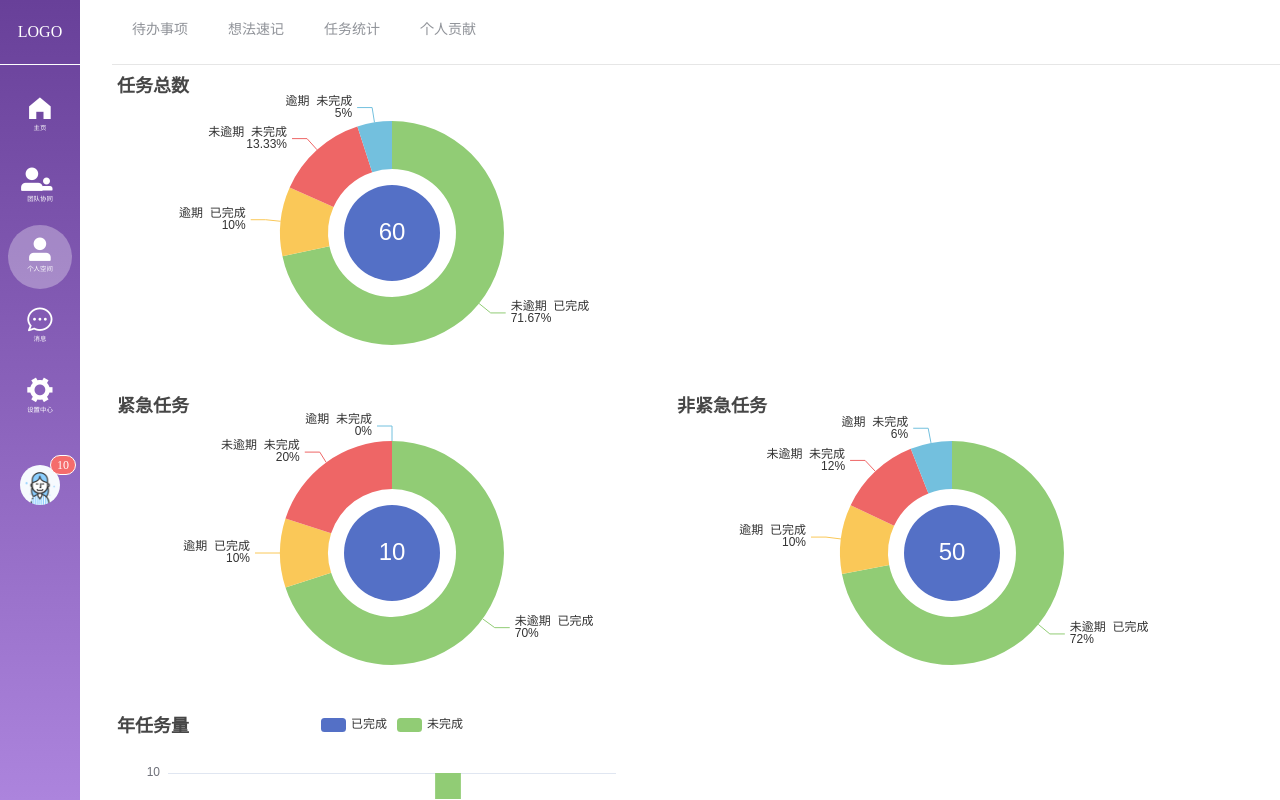
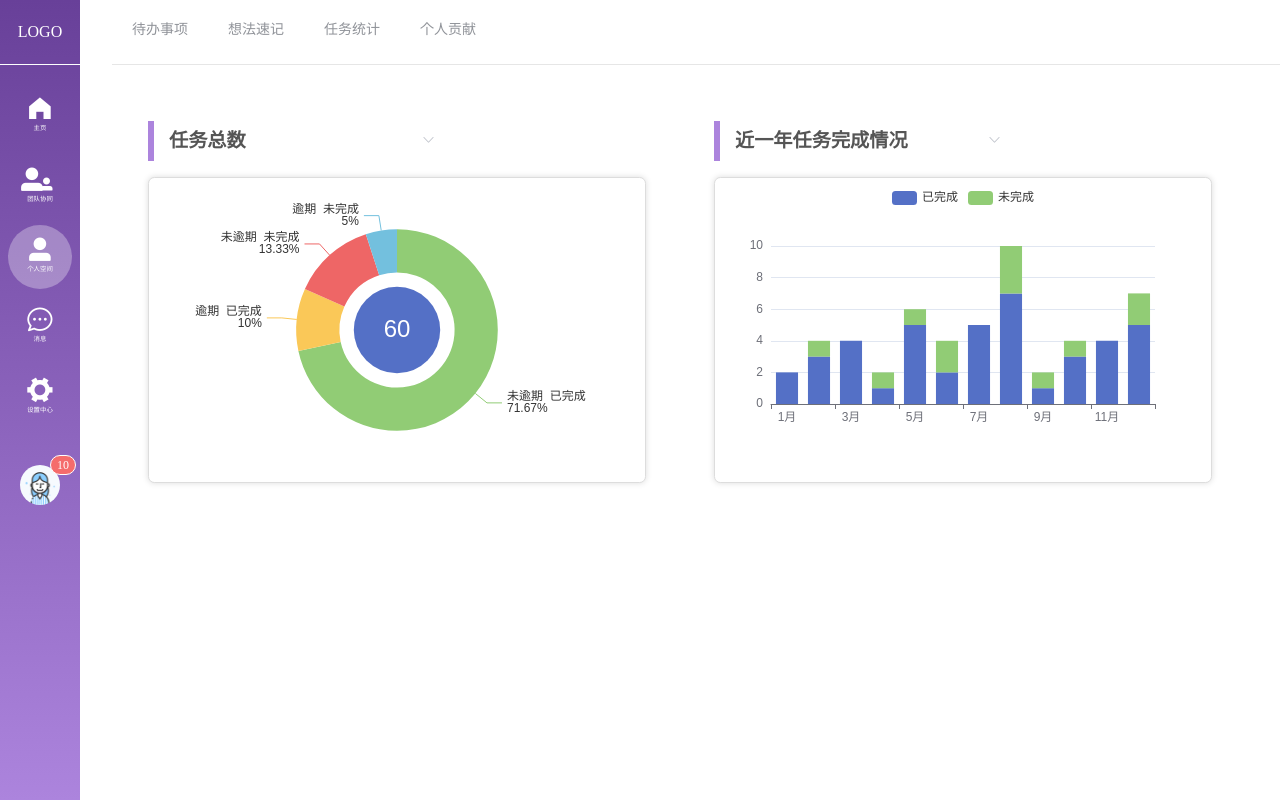
Before and after one commit to limengyun123/vue-knowledge-synergy, a Vue app: page /common/individual/taskStats in a window 1280 px wide. Built offline with nearby package versions, Linux system fonts and the light colour scheme.

Commit message:
个人空间的任务统计

```diff
--- a/src/api/profile.js
+++ b/src/api/profile.js
@@ -11,3 +11,7 @@ export const changeInfoApi = oldInfo=>{
 export const getNotificationsApi = param=>{
     return axios.post('http://localhost:8080/profile/getNotifications',param);
 }
+
+export const readNotificationApi = param =>{
+    return Promise.resolve(1);
+}
--- a/src/mock/profile.js
+++ b/src/mock/profile.js
@@ -1,5 +1,5 @@
 const notices = [
-    {id:1, content:"刘志强邀请您加入‘课程管理系统开发项目组’团队", createTime: '2021/03/30 14:24', status: false},
+    {id:1, content:"刘志强邀请您加入‘课程管理系统开发项目组’团队刘志强邀请您加入‘课程管理系统开发项目组’团队刘志强邀请您加入‘课程管理系统开发项目组’团队刘志强邀请您加入‘课程管理系统开发项目组’团队刘志强邀请您加入‘课程管理系统开发项目组’团队刘志强邀请您加入‘课程管理系统开发项目组’团队刘志强邀请您加入‘课程管理系统开发项目组’团队刘志强邀请您加入‘课程管理系统开发项目组’团队", createTime: '2021/03/30 14:24', status: false},
     {id:2, content:"李存芳接收了您的邀请，加入‘课程管理系统开发项目组’团队", createTime: '2021/03/30 14:24', status: false},
     {id:3, content:"刘志强在‘课程管理系统开发项目组’团队创建了项目‘课程管理系统’", createTime: '2021/03/30 14:24', status: false},
     {id:4, content:"刘志强评论了您的资源‘需求分析-李存芳’：挺好，不过参考文献格式稍微改改", createTime: '2021/03/30 14:24', status: false},
@@ -17,7 +17,7 @@ const notices = [
     {id:16, content:"赵明德在‘课程管理系统’项目中向您分配任务：‘完成数据库设计’", createTime: '2021/02/26 14:24', status: true},
     {id:17, content:"萧何接收了您的任务‘完成任务书’", createTime: '2021/02/20 14:24', status: true},
     {id:18, content:"萧何完成了您分配的任务‘完成文献翻译’", createTime: '2021/02/15 14:24', status: true},
-    {id:19, content:"赵明德更改了‘课程管理系统’项目的名字：‘课程管理系统开发’", createTime: '2021/02/01 14:24', status: true},
+    {id:19, content:"赵明德更改了‘课程管理系统’项目的名字：‘课程管理系统开发’赵明德更改了‘课程管理系统’项目的名字：‘课程管理系统开发’赵明德更改了‘课程管理系统’项目的名字：‘课程管理系统开发’赵明德更改了‘课程管理系统’项目的名字：‘课程管理系统开发’赵明德更改了‘课程管理系统’项目的名字：‘课程管理系统开发’赵明德更改了‘课程管理系统’项目的名字：‘课程管理系统开发’赵明德更改了‘课程管理系统’项目的名字：‘课程管理系统开发’", createTime: '2021/02/01 14:24', status: true},
 ];
 
 export default {
--- a/src/views/individual/taskStats.vue
+++ b/src/views/individual/taskStats.vue
@@ -1,77 +1,66 @@
 <template>
-    <div>
-        <!-- <div>
-            <p>共收到任务XXX项</p>
-                <p>您已完成的任务数为x1+x2</p>
-                    <p>其中您在规定时间内完成的任务数为x1</p>
-                    <p>其中您逾期完成的任务数为x2</p>
-                <p>您未完成的任务数为y1+y2</p>
-                    <p>其中未逾期的任务数为y1</p>
-                    <p>其中逾期的任务数为y2</p>
+    <div class='task-statistics-page'>
+        <div class='task-chart-item'>
+            <el-select v-model="taskUrgentType" slot="prepend" @change="selectUrgentChange" class='task-chart-select' popper-class="task-chart-select-option">
+                <el-option label="紧急任务" :value="1"></el-option>
+                <el-option label="非紧急任务" :value="2"></el-option>
+                <el-option label="任务总数" :value="3"></el-option>
+            </el-select>
+            <div id="task-by-urgent" class='task-chart-area'></div>
+        </div>
+        <!-- <div class='task-chart-item'>
+            <div>任务总数</div>
+            <div id="urgent" class="task-chart-area"></div>
+        </div>
+        <div class='task-chart-item'>
+            <div>任务总数</div>
+            <div id="disurgent" class="task-chart-area"></div>
+        </div> -->
+        <div class='task-chart-item'>
+            <el-select v-model="taskTimeRange" slot="prepend" @change="selectTimeChange" class='task-chart-select' popper-class="task-chart-select-option">
+                <el-option label="近一周任务完成情况" :value="1"></el-option>
+                <el-option label="近一月任务完成情况" :value="2"></el-option>
+                <el-option label="近一年任务完成情况" :value="3"></el-option>
+                <el-option label="近三年任务完成情况" :value="4"></el-option>
+            </el-select>
+            <div id="task-by-time" class="task-chart-area"></div>
+        </div>
 
-            <p>紧急任务共XXX项</p>
-                <p>您已完成的任务数为x1+x2</p>
-                    <p>其中您在规定时间内完成的任务数为x1</p>
-                    <p>其中您逾期完成的任务数为x2</p>
-                <p>您未完成的任务数为y1+y2</p>
-                    <p>其中未逾期的任务数为y1</p>
-                    <p>其中逾期的任务数为y2</p>
-            <p>非紧急任务共XXX项</p>
-                <p>您已完成的任务数为x1+x2</p>
-                    <p>其中您在规定时间内完成的任务数为x1</p>
-                    <p>其中您逾期完成的任务数为x2</p>
-                <p>您未完成的任务数为y1+y2</p>
-                    <p>其中未逾期的任务数为y1</p>
-                    <p>其中逾期的任务数为y2</p>
-        </div> -->
-        <div>
-            <div id="total" class="charts"></div>
-            <div class='pie-part-charts'>
-                <div id="urgent" class="charts"></div>
-                <div id="disurgent" class="charts"></div>
-            </div>
-            <div id="byYear" class="charts"></div>
-        </div>
     </div>
 </template>
 
 <script>
 import * as echarts from 'echarts/core';
 import { BarChart, PieChart} from 'echarts/charts';
-import { TitleComponent, TooltipComponent, LegendComponent, GridComponent } from 'echarts/components';
+import { TooltipComponent, LegendComponent, GridComponent } from 'echarts/components';
 import { CanvasRenderer } from 'echarts/renderers';
 
 echarts.use(
-    [TitleComponent, TooltipComponent, LegendComponent, GridComponent, BarChart,PieChart, CanvasRenderer]
+    [TooltipComponent, LegendComponent, GridComponent, BarChart,PieChart, CanvasRenderer]
 );
 
-var chartTaskTotal = null;
-var chartTaskUrgent = null;
-var chartTaskDisurgent = null;
-var chartByYear = null;
+var chartTaskByUrgent = null;
+var chartTaskByTime = null;
 
 export default {
     name: "TaskStats",
     data(){
         return {
-
+            taskUrgentType:3,
+            taskTimeRange: 3
         }
     },
     mounted(){
         this.initCharts();
-        this.generatePieCharts(chartTaskTotal, this.getTaskTotalData());
-        this.generatePieCharts(chartTaskUrgent, this.getTaskUrgentData());
-        this.generatePieCharts(chartTaskDisurgent, this.getTaskDisurgentData());
-        this.generateBarCharts(chartByYear, this.getTaskByYearData());
+        this.generatePieCharts(chartTaskByUrgent, this.getTaskByUrgentAll());
+        this.generateBarCharts(chartTaskByTime, this.getTaskByTime());
     },
     methods:{
         initCharts(){
-            chartTaskTotal = echarts.init(document.getElementById('total'));
-            chartTaskUrgent = echarts.init(document.getElementById('urgent'));
-            chartTaskDisurgent = echarts.init(document.getElementById('disurgent'));
-            chartByYear = echarts.init(document.getElementById('byYear'));
+            chartTaskByUrgent = echarts.init(document.getElementById('task-by-urgent'));
+            chartTaskByTime = echarts.init(document.getElementById('task-by-time'));
         },
-        getTaskTotalData(){
+        getTaskByUrgentAll(){
             let data = [
                 {value:43, name:'未逾期  已完成'},
                 {value:6, name:'逾期  已完成'},
@@ -80,7 +69,6 @@ export default {
             ];
             let legend = ['任务总数']
             return {
-                title: "任务总数",
                 legend: legend,
                 totalNum: 60,
                 serie: {
@@ -91,7 +79,7 @@ export default {
                 }
             }
         },
-        getTaskUrgentData(){
+        getTaskByUrgentTrue(){
             let data = [
                 {value:7, name:'未逾期  已完成'},
                 {value:1, name:'逾期  已完成'},
@@ -100,7 +88,6 @@ export default {
             ];
             let legend = ['紧急任务']
             return {
-                title: "紧急任务",
                 legend: legend,
                 totalNum: 10,
                 serie: {
@@ -111,7 +98,7 @@ export default {
                 }
             }
         },
-        getTaskDisurgentData(){
+        getTaskByUrgentFalse(){
             let data = [
                 {value:36, name:'未逾期  已完成'},
                 {value:5, name:'逾期  已完成'},
@@ -120,7 +107,6 @@ export default {
             ];
             let legend = ['非紧急任务'];
             return {
-                title: "非紧急任务",
                 legend: legend,
                 totalNum: 50,
                 serie: {
@@ -131,12 +117,11 @@ export default {
                 }
             }
         },
-        getTaskByYearData(){
+        getTaskByTime(){
             let data = [[2, 3, 4, 1, 5, 2, 5, 7, 1, 3, 4, 5], [0, 1, 0, 1, 1, 2, 0, 3, 1, 1, 0, 2]];
             let xAxis = ["1月", "2月", "3月", "4月", "5月", "6月", "7月", "8月", "9月", "10月", "11月", "12月"];
             let legend = ['已完成', '未完成'];
             return {
-                title: "年任务量",
                 legend: legend,
                 xAxis: {data: xAxis},
                 series: data.map((value, index)=>{
@@ -174,7 +159,6 @@ export default {
         },
         generateBarCharts(chart, param){
             chart.setOption({
-                title: { text: param.title },
                 tooltip:{ trigger: 'axis' },
                 legend: { data: param.legend},
                 xAxis: param.xAxis,
@@ -182,17 +166,70 @@ export default {
                 series: param.series
             });
         },
+        selectUrgentChange(e){
+            switch(e){
+                case 1:
+                    this.generatePieCharts(chartTaskByUrgent, this.getTaskByUrgentTrue());
+                    break;
+                case 2:
+                    this.generatePieCharts(chartTaskByUrgent, this.getTaskByUrgentFalse());
+                    break;
+                default:
+                    this.generatePieCharts(chartTaskByUrgent, this.getTaskByUrgentAll());
+                    break;
+            }
+        },
+        selectTimeChange(e){}
     }
 }
 </script>
 
 
-<style scoped>
-    .charts{
-        width: 35rem;
-        height: 20rem;
-    }
-    .pie-part-charts{
-        display: flex;
-    }
+<style lang="less">
+@import "../../assets/css/common.less";
+
+.task-statistics-page{
+    display: flex;
+    flex-wrap: wrap;
+    justify-content: space-evenly;
+}
+
+.task-chart-item{
+    margin: 3rem 2rem;
+}
+
+.task-chart-area{
+    background: white;
+    width: 30rem;
+    height: 18rem;
+    padding: 0.5rem;
+    text-align: center;
+    box-shadow: #dddddd 0 0 0.4rem;
+    border: 0.1rem solid #dddddd;
+    border-radius: 0.4rem;
+}
+
+/* 修改el-select的样式*/
+.task-chart-select{
+    border-left: solid 0.4rem @support-color-ps;
+    margin-bottom: 1rem;
+}
+
+.task-chart-select .el-input__inner{
+    font-size: 1.2rem;
+    font-weight: 600;
+    color: #555555;
+    background-color: transparent;
+    border: none;
+}
+
+.task-chart-select-option .el-select-dropdown__item:hover{
+    background-color:@support-color-bg;
+}
+
+.task-chart-select-option .selected{
+    color:@main-color;
+}
+/* 修改el-select的样式结束*/
+
 </style>
--- a/src/views/project/uploadResource.vue
+++ b/src/views/project/uploadResource.vue
@@ -158,7 +158,7 @@ export default {
 
 .file-item-name{
     display: inline-block;
-    width: 27rem;
+    width: 25.5rem;
     height: 1.2rem;
     overflow: hidden;
     text-overflow: ellipsis;
@@ -171,7 +171,9 @@ export default {
 }
 
 .upload-resource-delete-icon{
-    float: right;
+    display: inline-block;
+    margin-left: 1rem;
+    // margin-right: 1rem;
 }
 
 .upload-resource-delete-icon:hover{
```
Also changed, not shown: src/views/profile/notification.vue (+53 -8 lines).
